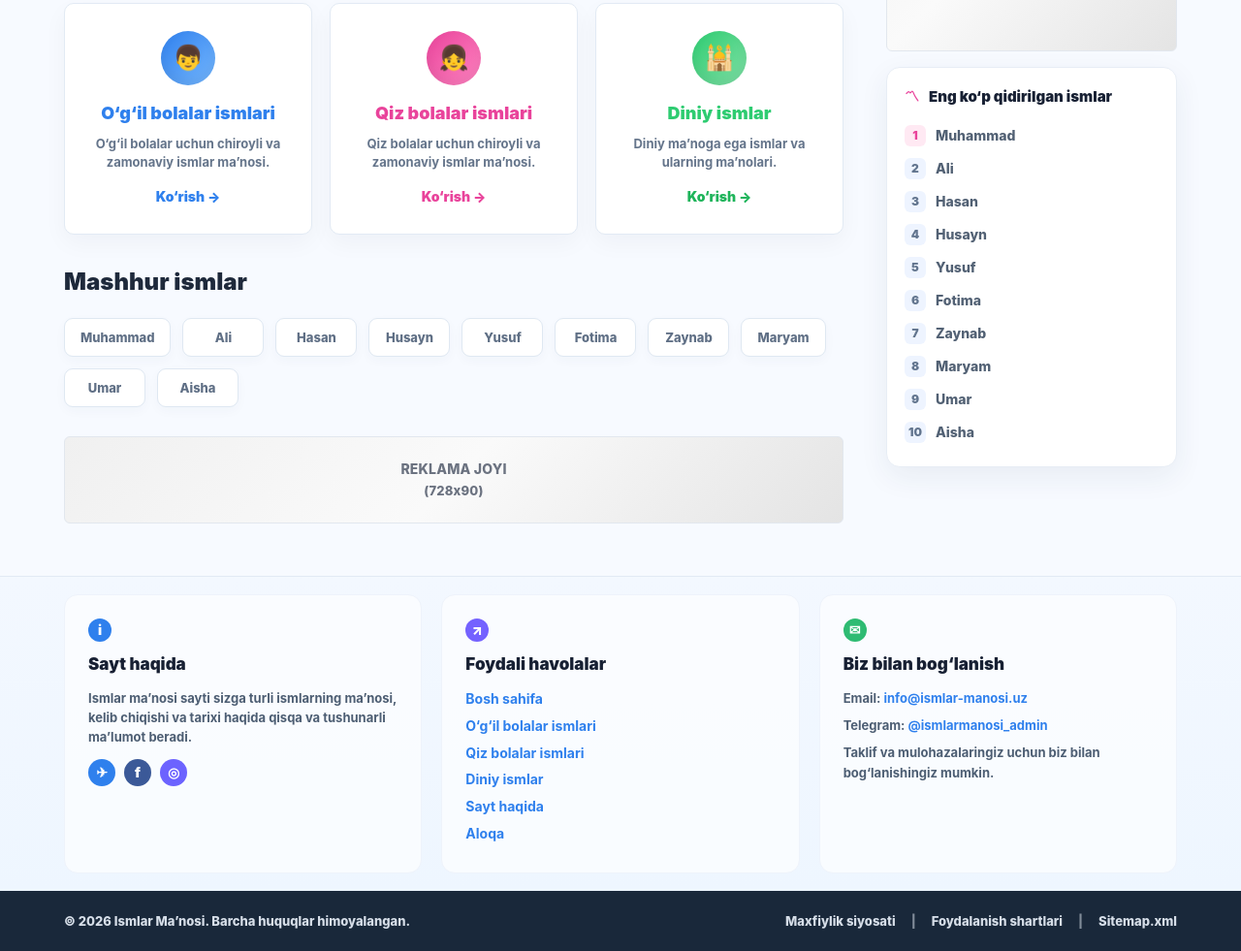
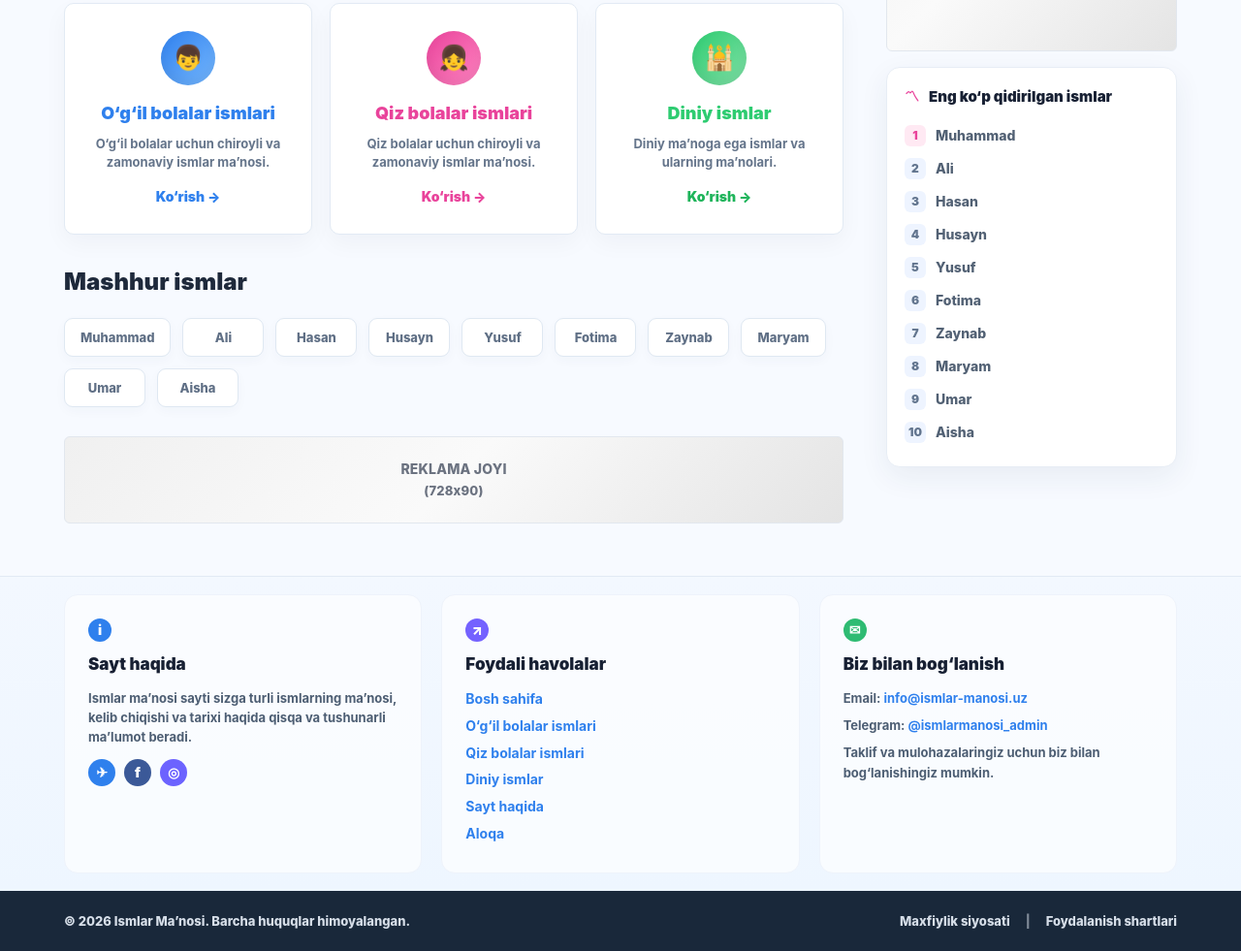
Before and after one commit to Hamrayev97/ismlar, a plain HTML site: page index.html in a window 1280 px wide. Shown: the part 398-1379 px from the top of the page at 97% size. Drawn offline with Linux system fonts and the light colour scheme.

Commit message:
Comment out sitemap link in index.html
Comment out the sitemap link in the footer.

```diff
--- a/index.html
+++ b/index.html
@@ -104,7 +104,7 @@
     <nav>
       <a href="privacy/index.html">Maxfiylik siyosati</a>
       <a href="terms/index.html">Foydalanish shartlari</a>
-      <a href="sitemap.xml">Sitemap.xml</a>
+      <!-- <a href="sitemap.xml">Sitemap.xml</a> -->
     </nav>
   </div>
 </footer><script src="assets/js/names-data.js"></script>
```
